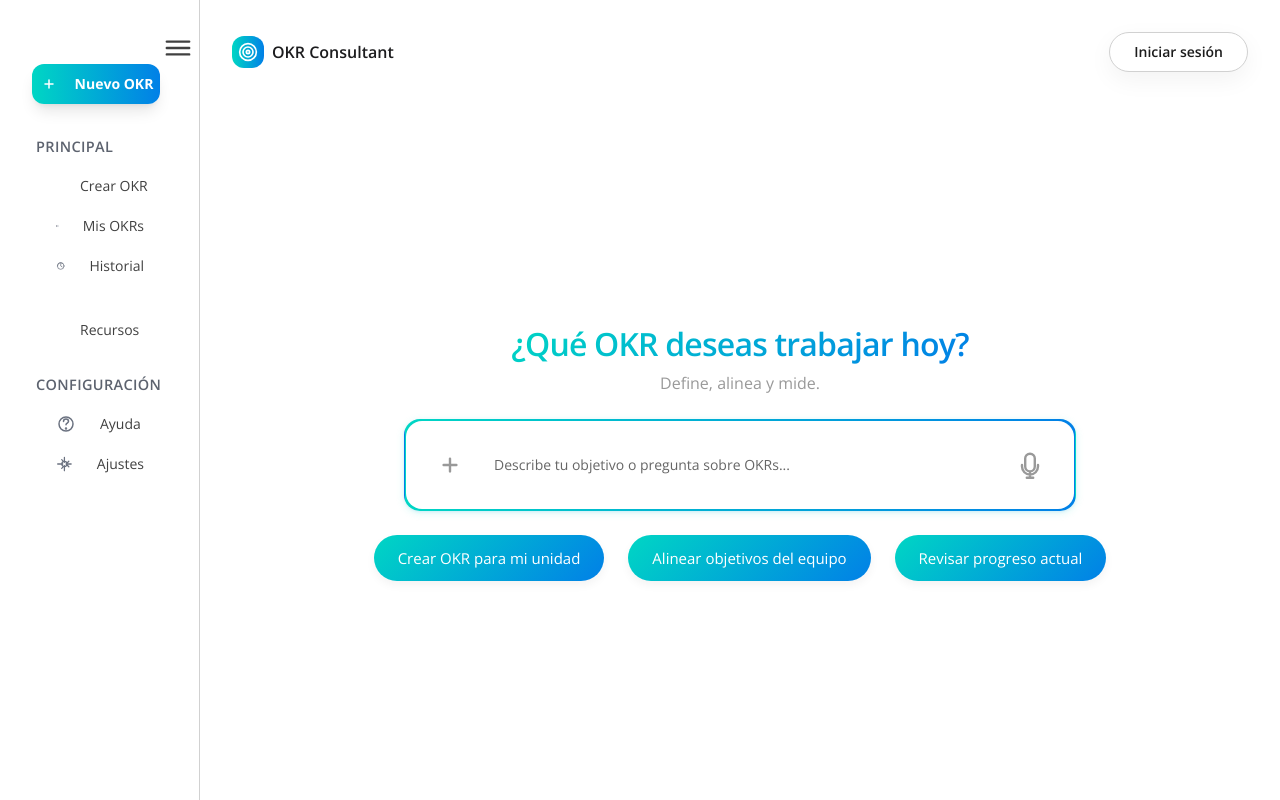
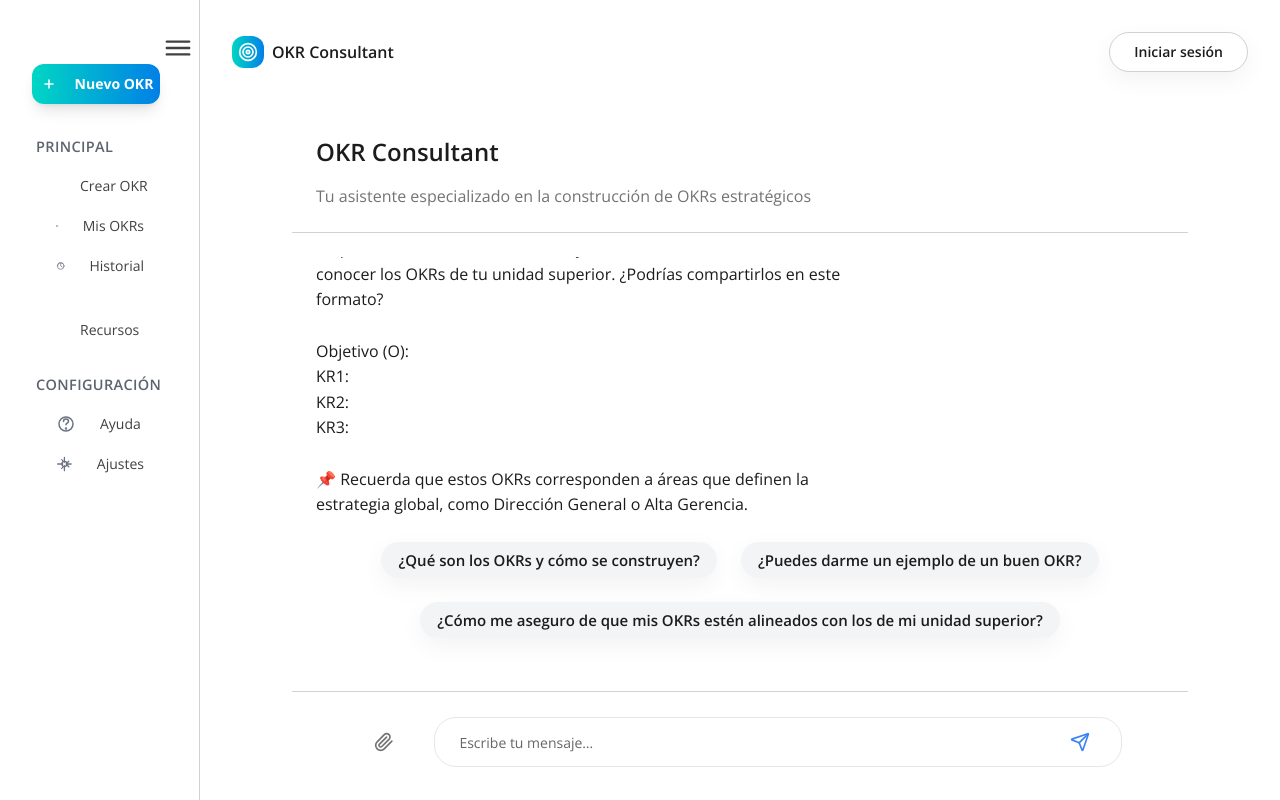
Before and after one commit to alessandra-aguado/okr-copilot-hub, a React (Vite) app: page / in a window 1280 px wide. Built offline with nearby package versions, Linux system fonts and the light colour scheme.

Commit message:
Remove "Back to main" button
The "Back to main" button has been removed from the OKR chat interface. The conversation will now remain within the main panel.

```diff
--- a/src/pages/Index.tsx
+++ b/src/pages/Index.tsx
@@ -1,21 +1,10 @@
 import Header from "@/components/Header";
-import ChatInterface from "@/components/ChatInterface";
 import OKRChatInterface from "@/components/OKRChatInterface";
 import AppSidebar from "@/components/AppSidebar";
 import { useSidebarState } from "@/hooks/useSidebarState";
-import { useState } from "react";
 
 const Index = () => {
   const { isCollapsed: sidebarCollapsed, toggle: toggleSidebar } = useSidebarState();
-  const [currentView, setCurrentView] = useState<'main' | 'okr'>('main');
-
-  const handleCreateOKR = () => {
-    setCurrentView('okr');
-  };
-
-  const handleBackToMain = () => {
-    setCurrentView('main');
-  };
 
   return (
     <div className="h-screen bg-bg-secondary overflow-hidden">
@@ -33,19 +22,7 @@ const Index = () => {
 
         <main className="flex-1 flex items-center justify-center bg-bg-primary">
           <div className="w-full max-w-[980px] mx-auto">
-            {currentView === 'main' ? (
-              <ChatInterface onCreateOKR={handleCreateOKR} />
-            ) : (
-              <div className="space-y-4">
-                <button
-                  onClick={handleBackToMain}
-                  className="text-sm text-gray-600 hover:text-gray-900 mb-4"
-                >
-                  ← Volver al inicio
-                </button>
-                <OKRChatInterface />
-              </div>
-            )}
+            <OKRChatInterface />
           </div>
         </main>
       </div>
```
